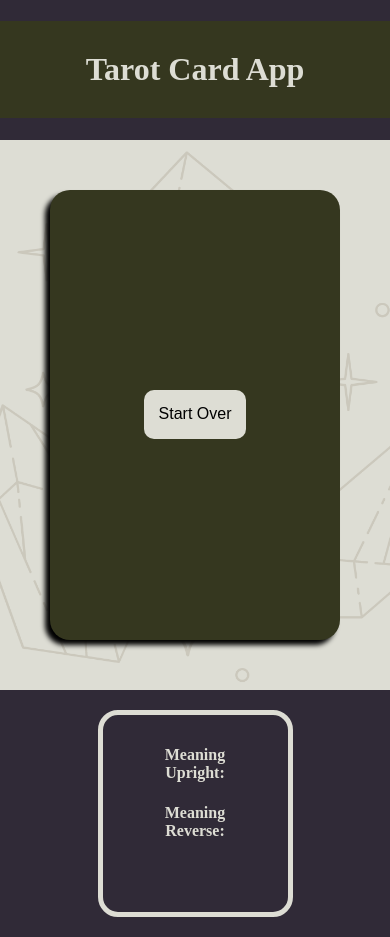
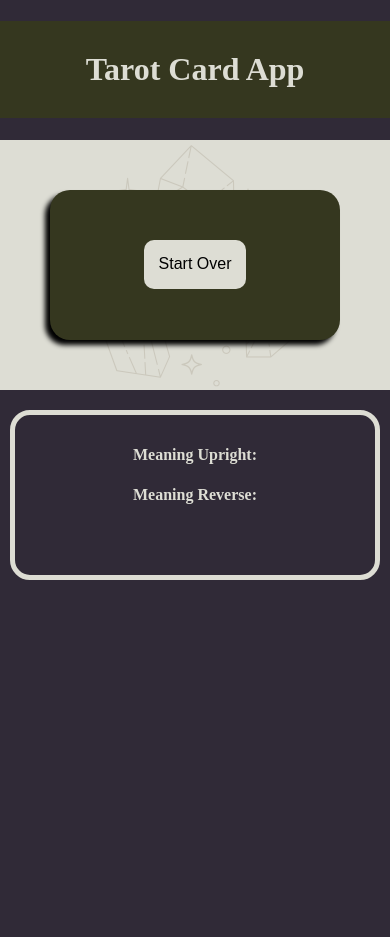
Before and after one commit to lizzy-bird/project-3-elizabeth-harris-tarot-app, a React (Create React App) app: page / in a window 390 px wide. Both pictures are taken after a click on the button "Get a Random Card". After the commit the page ends 844 px from the top, so only its background shows below. Built offline with nearby package versions, Linux system fonts and the light colour scheme; no server answers.

Commit message:
responsive styles

```diff
--- a/src/App.css
+++ b/src/App.css
@@ -87,3 +87,14 @@ h1{
     margin:20px auto;
     color:#ddddd4;
 }
+
+@media (max-width:428px){
+
+    .random{
+        height:150px;
+    }
+
+    .tarotCardInfo{
+        width:95%;
+    }
+}
```
